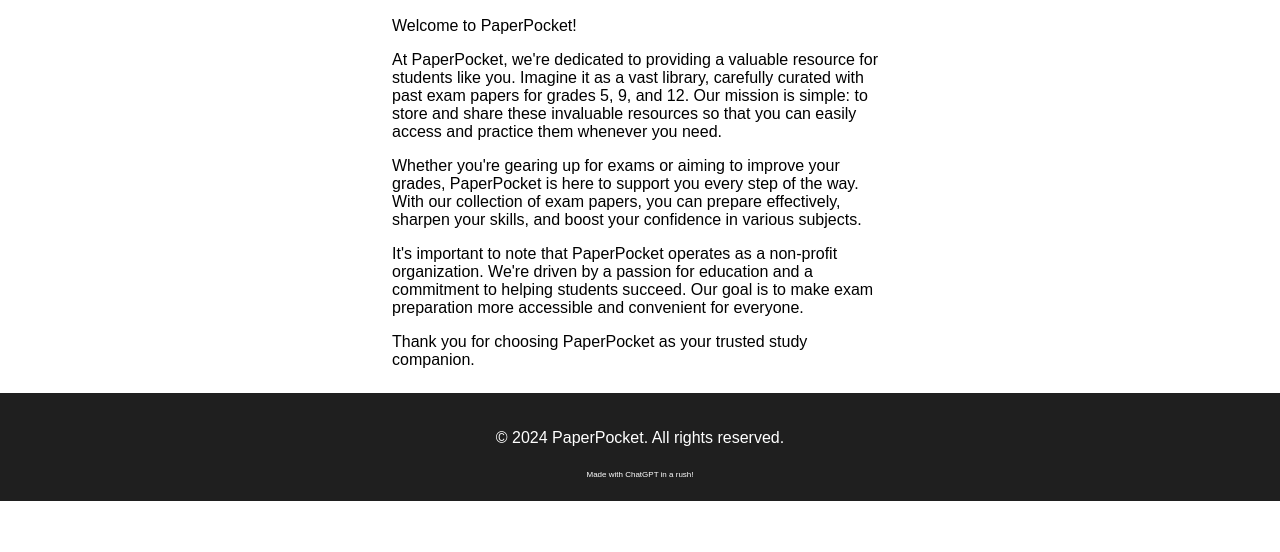
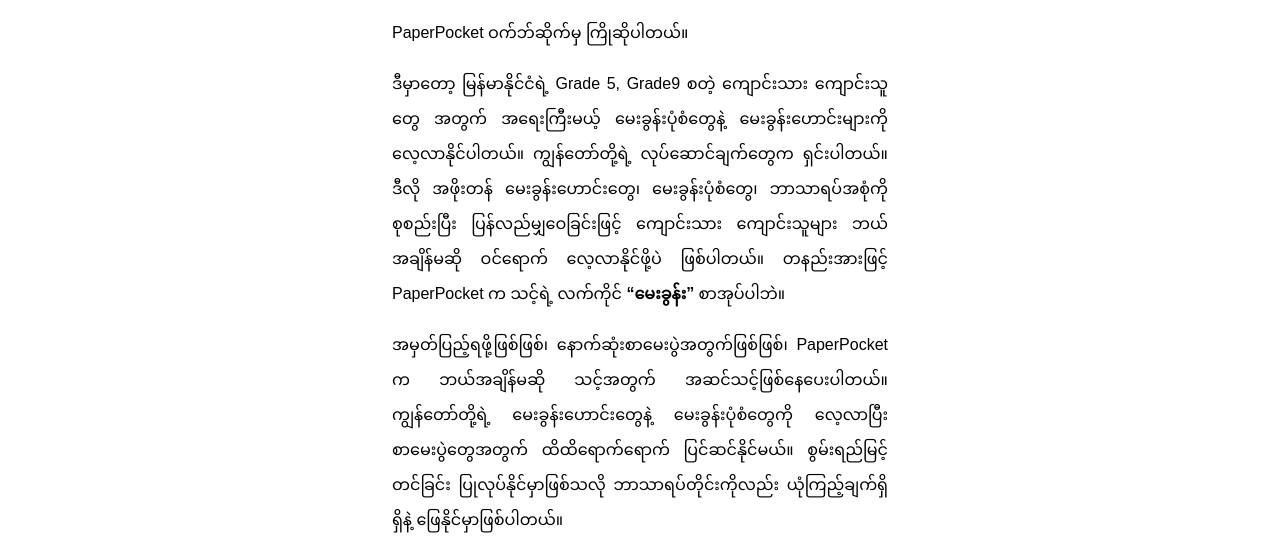
Before and after one commit to ppzh0/PaperPocket, a plain HTML site: page about.html in a window 1280 px wide. Shown: the part 235-787 px from the top of the page. Drawn offline with Linux system fonts and the light colour scheme.

Commit message:
translated text

```diff
--- a/about.html
+++ b/about.html
@@ -31,29 +31,32 @@
         </div>
     </header>
 
-    <main class="container main-container">
+    <main class="container main-container" style="text-align: justify;">
         <h2>ကျွန်ုပ်တို့အကြောင်း</h2>
         <p>
-            Welcome to PaperPocket!
+            PaperPocket ဝက်ဘ်ဆိုက်မှ ကြိုဆိုပါတယ်။
         </p>
         <p>
-            At PaperPocket, we're dedicated to providing a valuable resource for students like you. Imagine it as a vast
-            library, carefully curated with past exam papers for grades 5, 9, and 12. Our mission is simple: to store
-            and share these invaluable resources so that you can easily access and practice them whenever you need.
+            ဒီမှာတော့ မြန်မာနိုင်ငံရဲ့ Grade 5, Grade9 စတဲ့ ကျောင်းသား ကျောင်းသူတွေ အတွက် အရေးကြီးမယ့်
+            ‌မေးခွန်းပုံစံတွေနဲ့ မေးခွန်းဟောင်းများကို လေ့လာနိုင်ပါတယ်။ ကျွန်တော်တို့ရဲ့ လုပ်ဆောင်ချက်တွေက ရှင်းပါတယ်။
+            ဒီလို အဖိုးတန် မေးခွန်းဟောင်းတွေ‌၊ မေးခွန်းပုံစံတွေ၊ ဘာသာရပ်‌အစုံကို စုစည်းပြီး ပြန်လည်မျှဝေခြင်းဖြင့်
+            ကျောင်းသား ကျောင်းသူများ ဘယ်အချိန်မဆို ဝင်ရောက် လေ့လာနိုင်ဖို့ပဲ ဖြစ်ပါတယ်။ တနည်းအားဖြင့် PaperPocket က
+            သင့်ရဲ့ လက်ကိုင် <strong>“မေးခွန်း”</strong> စာအုပ်ပါဘဲ။
         </p>
         <p>
-            Whether you're gearing up for exams or aiming to improve your grades, PaperPocket is here to support you
-            every step of the way. With our collection of exam papers, you can prepare effectively, sharpen your skills,
-            and boost your confidence in various subjects.
+            အမှတ်ပြည့်ရဖို့ဖြစ်ဖြစ်၊ နောက်ဆုံးစာမေးပွဲအတွက်ဖြစ်ဖြစ်၊ PaperPocket က‌ ဘယ်အချိန်မဆို သင့်အတွက်
+            အဆင်သင့်ဖြစ်နေပေးပါတယ်။ ကျွန်တော်‌တို့ရဲ့ မေးခွန်းဟောင်းတွေနဲ့ မေးခွန်းပုံစံတွေကို လေ့လာပြီး
+            စာမေးပွဲတွေအတွက် ထိထိ‌ရောက်ရောက် ပြင်ဆင်နိုင်မယ်။ စွမ်းရည်မြင့်တင်ခြင်း ပြုလုပ်နိုင်မှာဖြစ်သလို
+            ဘာသာရပ်တိုင်းကိုလည်း ယုံကြည့်ချက်ရှိရှိနဲ့ ဖြေနိုင်မှာဖြစ်ပါတယ်။
         </p>
         <p>
-            It's important to note that PaperPocket operates as a non-profit organization. We're driven by a passion for
-            education and a commitment to helping students succeed. Our goal is to make exam preparation more accessible
-            and convenient for everyone.
+            တစ်ခုသတိထားရမှာကတော့ ကျွန်တော်တို့ဟာ non-profit (အဖိုးအခမယူသော) organization တစ်ခုဖြစ်ပြီး ကျောင်းသားတွေကို
+            အောင်မြင်စေချင်သော ရည်ရွယ်ချက်နဲ့ ပညာရေးအပေါ်ထားရှိတဲ့ ဆန္ဒများ ဖြင့်သာ ရပ်တည်ပါတယ်။ ကျွန်တော်တို့ရဲ့
+            ပန်းတိုင်ကတော့ ‌ဒီစနစ်သစ်ပညာရေး စာ‌မေးပွဲအတွက် ပြင်ဆင်မှုကို ပိုမိုလွယ်ကူစေပြီး နားလည်စေရန်ဖြစ်ပါတယ်။
         </p>
         <p>
-            Thank you for choosing PaperPocket as your trusted study companion.
-            <!-- Together, let's embark on a journey of learning and academic excellence! -->
+            PaperPocket ကိုရွေးချယ်လို့ ကျေးဇူးတင်ပါတယ်ဗျ။ <br>
+            <small>PaperPocket, Your trusted study companion.</small>
         </p>
     </main>
 
```
